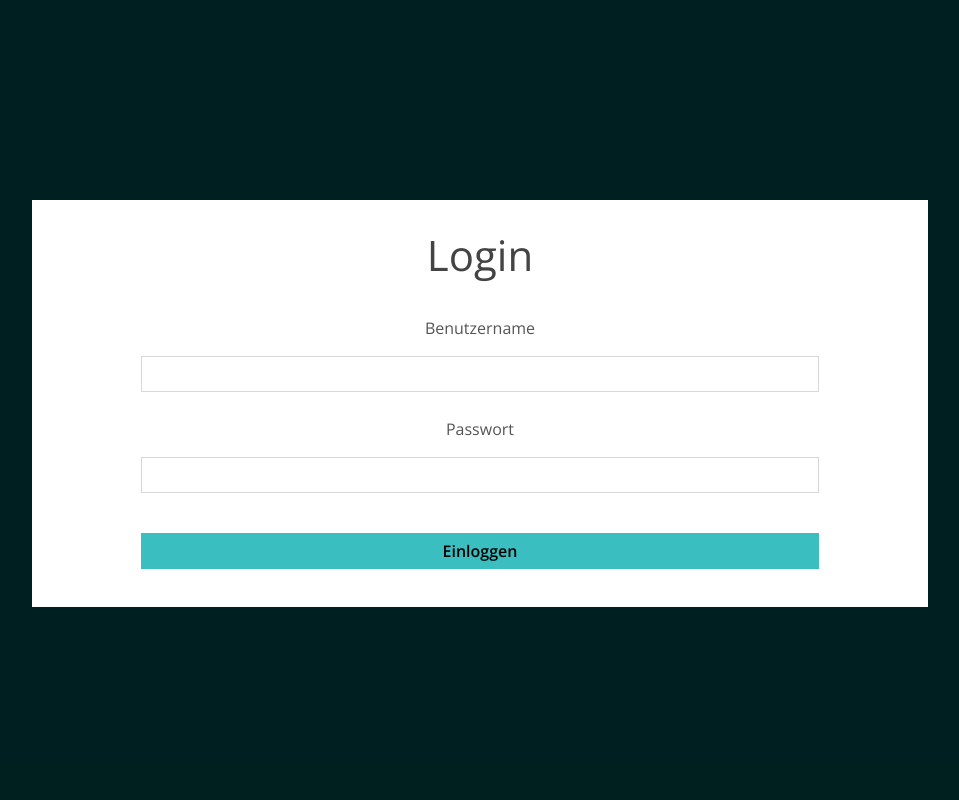
After one commit to Wolff09/FSME, a Python web app: template templates/login.html in a window 1280 px wide. The commit adds this page. Shown: the whole page, without its empty margins (160-1119 px from the left). Run offline with Jinja, Linux system fonts and the light colour scheme; the template is opened without the code that fills it, so the values that code supplies are empty; some libraries are stand-ins or nearby versions.

Commit message:
add login screen

```diff
--- a/sass/custom/_colors.scss
+++ b/sass/custom/_colors.scss
@@ -6,7 +6,7 @@ $white			: #fff;
 $black			: #000;
 $grey			: #f1f1f1; // rgb(216, 216, 216); // rgb(227,227,227);
 $blue			: #67b0d1;
-$green			: #60cd9b;
+$green			: #50dd8b; // #60cd9b
 $red			: #e87352;
 $yellow			: #ebc85e;
 $turquoise		: #3bbec0;
--- a/sass/custom/apps/_all.scss
+++ b/sass/custom/apps/_all.scss
@@ -1,5 +1,6 @@
 
 @import "body";
+@import "login";
 @import "navi";
 @import "landing_page";
 @import "addresses";
--- /dev/null
+++ b/sass/custom/apps/_login.scss
@@ -0,0 +1,31 @@
+
+#login {
+	.content {
+		min-height: 0;
+	}
+
+	form {
+		margin-top: $gutter-in-px;
+
+		.field {
+			margin-bottom: $gutter-in-px;
+			input {
+				@extend .input;
+			}
+			label, input {
+				@include row("nested");
+				@include line-and-height(height-calc($norm));
+				text-align: center;
+			}
+			label, input {
+				// this is akwardly overriden when put into the above directive
+				width: 100%;
+			}
+		}
+
+		.button {
+			@include button($turquoise);
+			margin-top: $gutter-in-px;
+		}
+	}
+}
--- a/sass/custom/apps/minutes/_view.scss
+++ b/sass/custom/apps/minutes/_view.scss
@@ -36,8 +36,8 @@
 		}
 		.label {
 			@include border-radius(0);
-			.accpeted { @extend .success; }
-			.denied { @extend .danger; }
+			&.accpeted { @extend .success; }
+			&.denied { @extend .danger; }
 		}
 		.edit {
 			float: right;
@@ -70,11 +70,11 @@
 			@include hyphenation;
 			@include content-styles;
 		}
-		&#meta .conten {
+		&#meta .content {
 			.label {
 				@include border-radius(0);
-				.yes { @extend .success; }
-				.no { @extend .danger; }
+				&.yes { @extend .success; }
+				&.no { @extend .danger; }
 			}
 			.entry {
 				@include row("nested");
--- a/server.py
+++ b/server.py
@@ -70,6 +70,7 @@ def register(config):
 	add(config, '/prot/change/meta', 'protokoll_change/meta')
 	add(config, '/prot/change/request', 'protokoll_change/request')
 	add(config, '/prot/change/top', 'protokoll_change/top')
+	add(config, '/login', 'login')
 
 	# add(config, '/prot/add/', 'protokoll_add')
 	# add(config, '/prot/change/', 'protokoll_change')
--- a/templates/base.html
+++ b/templates/base.html
@@ -45,8 +45,8 @@
 
 <body>
 	<div id="body-wrapper">
-		{% include 'navi.html' %}
-		{% block body%}{% endblock %}
+		{% block navi %}{% include 'navi.html' %}{% endblock %}
+		{% block body %}{% endblock %}
 	</div>
 
 	<!-- Grab Google CDN's jQuery, fall back to local if offline -->
--- /dev/null
+++ b/templates/login.html
@@ -0,0 +1,25 @@
+{% extends "base.html" %}
+
+{% block navi %}{% endblock %}
+{% block body %}
+	<div id="login" class="active modal">
+		<div class="content">
+			<div class="row">
+				<div class="ten columns centered">
+					<h2 class="text-center">Login</h2>
+					<form action="/">
+						<div class="field">
+							<label for="username">Benutzername</label>
+							<input id="username" type="text">
+						</div>
+						<div class="field">
+							<label for="pw">Passwort</label>
+							<input id="pw" type="password">
+						</div>
+						<input class="button" type="submit" value="Einloggen">
+					</form>
+				</div>
+			</div>
+		</div>
+	</div>
+{% endblock body %}
--- a/templates/navi.html
+++ b/templates/navi.html
@@ -12,7 +12,7 @@
 			<li><a href="/prot/">Protokolle</a></li>
 			<li><a href="#">Getränke</a></li>
 			<li><a href="#">Profil</a></li>
-			<li><a href="#">Logout</a></li>
+			<li><a href="/login">Logout</a></li>
 		</ul>
 	</div>
 </div>
```
Also changed, not shown: sass/custom/ui/_all.scss (+13 -0 lines), templates/protokoll_view/base.html (+0 -11 lines), README.md, css/gumby.css, templates/unused/protokoll_add.html (renamed from templates/protokoll_add.html), templates/unused/protokoll_change.html (renamed from templates/protokoll_change.html).
